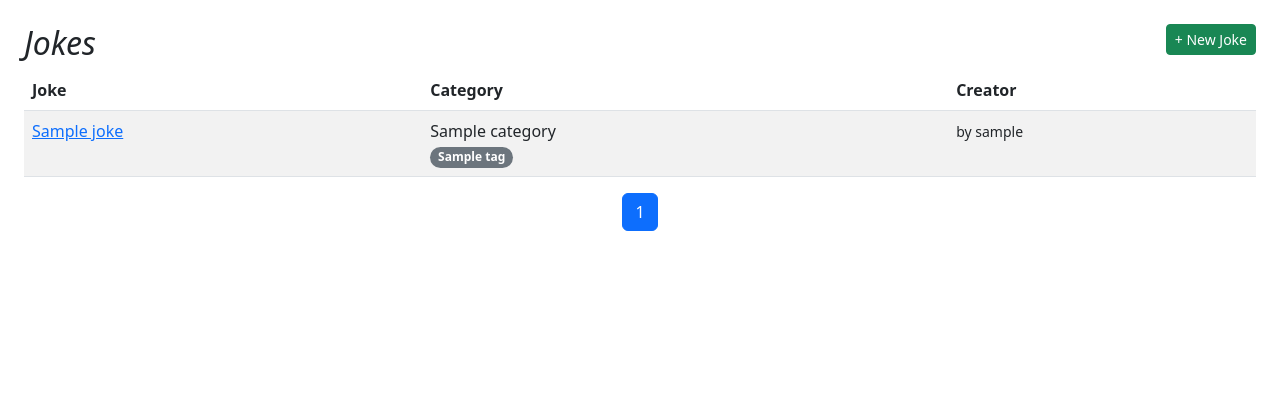
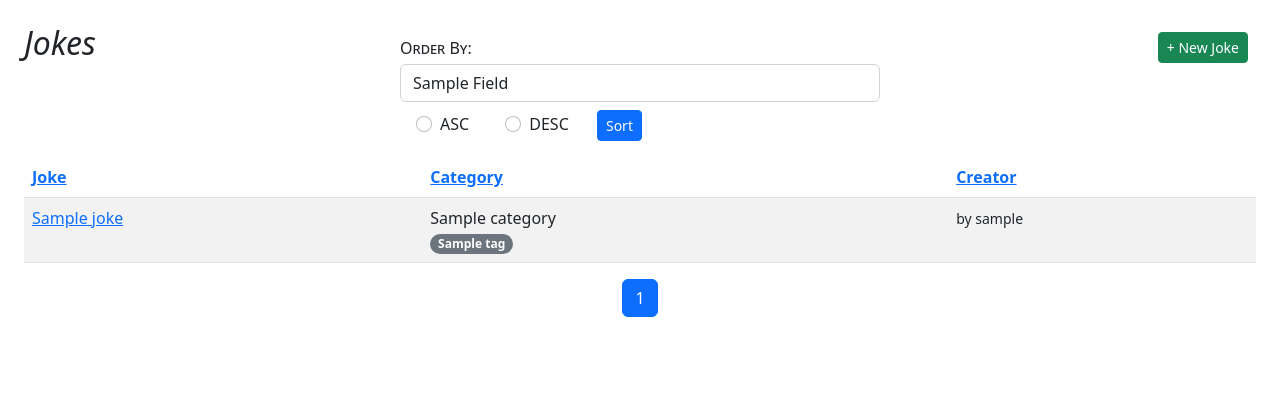
Before and after one commit to nmourit/djangojokes.com, a Django app: template templates/jokes/joke_list.html in a window 1280 px wide. Shown: the part 65-485 px from the top of the page. Run offline with Django 5.2, Linux system fonts and the light colour scheme; the template is opened without the code that fills it: most values are stand-ins (such as "Sample title", 1, 10 or a date in 2020); parts of the project's set-up code (start-up, migrations or seed data) failed here and were passed over; some libraries are stand-ins or nearby versions.

Commit message:
added how to order and sort through jokes

```diff
--- a/templates/includes/pagination.html
+++ b/templates/includes/pagination.html
@@ -2,12 +2,14 @@
 	<ul class="pagination justify-content-center">
 		{% if page_obj.has_previous %}
 			<li class="page-item">
-          <a class="page-link" href="?page=1">&laquo; 1…</a>
+				<a class="page-link" href="?page=1&order={{ order }}&direction={{ direction }}">
+					&laquo; 1…
+				</a>
 			</li>
 			{% if page_obj.previous_page_number != 1 %}
 				<li class="page-item">
 					<a class="page-link"
-              href="?page={{ page_obj.previous_page_number }}">
+						href="?page={{ page_obj.previous_page_number }}&order={{ order }}&direction={{ direction }}">
 						{{ page_obj.previous_page_number }}
 					</a>
 				</li>
@@ -21,13 +23,13 @@
 		{% if page_obj.has_next %}
 			{% if page_obj.next_page_number != page_obj.paginator.num_pages %}
 				<li class="page-item">
-            <a class="page-link" href="?page={{ page_obj.next_page_number }}">
+					<a class="page-link" href="?page={{ page_obj.next_page_number }}&order={{ order }}&direction={{ direction }}">
 						{{ page_obj.next_page_number }}
 					</a>
 				</li>
 			{% endif %}
 			<li class="page-item">
-          <a class="page-link" href="?page={{ page_obj.paginator.num_pages }}">
+				<a class="page-link" href="?page={{ page_obj.paginator.num_pages }}&order={{ order }}&direction={{ direction }}">
 					…{{ page_obj.paginator.num_pages }} &raquo;
 				</a>
 			</li>
--- a/templates/jokes/joke_list.html
+++ b/templates/jokes/joke_list.html
@@ -2,16 +2,62 @@
 
 {% block title %}Jokes{% endblock %}
 {% block main %}
-	<a class="btn btn-success btn-sm float-end" href="{% url 'jokes:create' %}">
+<div class="row">
+  <div class="col-12 col-md-2 col-lg-3">
+    <h2>Jokes</h2>
+  </div>
+  <div class="col-12 col-md-8 col-lg-6">
+    <form class="my-2 mx-auto" style="max-width: 30rem;">
+      <label class="my-1 me-2" for="order">Order By:</label>
+      <select class="form-control me-sm-2" name="order" id="order">
+        {% for field in order_fields %}
+        <option value="{{ field }}" {% if order == field %}selected{% endif %}>{{ field|title }}</option>
+        {% endfor %}
+      </select>
+      <div class="form-check form-check-inline">
+        <input class="form-check-input" type="radio" name="direction" id="asc" value="asc"
+          {% if direction == 'asc' %}checked{% endif %}>
+        <label class="form-check-label" for="asc">ASC</label>
+      </div>
+      <div class="form-check form-check-inline">
+        <input class="form-check-input" type="radio" name="direction" id="desc" value="desc"
+          {% if direction == 'desc' %}checked{% endif %}>
+        <label class="form-check-label" for="desc">DESC</label>
+      </div>
+      <button class="btn btn-primary btn-sm m-2" type="submit">
+        Sort
+      </button>
+    </form>
+  </div>
+  <div class="col-12 col-md-2 col-lg-3 text-end">
+    <a class="btn btn-success btn-sm m-2" href="{% url 'jokes:create' %}">
       + New Joke
     </a>
-	<h2>Jokes</h2>
+  </div>
+</div>
+
 <div class="table-responsive">
   <table class="table table-striped" style="min-width: 500px">
     <thead>
+      {% with order=request.GET.order dir=request.GET.direction %}
       <tr>
-					<th>Joke</th><th>Category</th><th>Creator</th>
+        {% if order == 'joke' and dir == 'asc' %}
+        <th><a href="?order=joke&direction=desc">Joke</a></th>
+        {% else %}
+        <th><a href="?order=joke&direction=asc">Joke</a></th>
+        {% endif %}
+        {% if order == 'category' and dir == 'asc' %}
+        <th><a href="?order=category&direction=desc">Category</a></th>
+        {% else %}
+        <th><a href="?order=category&direction=asc">Category</a></th>
+        {% endif %}
+        {% if order == 'creator' and dir == 'asc' %}
+        <th><a href="?order=creator&direction=desc">Creator</a></th>
+        {% else %}
+        <th><a href="?order=creator&direction=asc">Creator</a></th>
+        {% endif %}
       </tr>
+      {% endwith %}
     </thead>
     <tbody>
       {% for joke in joke_list %}
@@ -36,7 +82,9 @@
             <i class="far fa-trash-alt"></i>
           </a>
           {% else %}
-								<small>by {{ joke.user.username }}</small>
+          <small>
+            by {{ joke.user.username }}
+          </small>
           {% endif %}
         </td>
       </tr>
```
Also changed, not shown: jokes/views.py (+48 -0 lines). Lines whose indentation alone changed are shown as unchanged.
